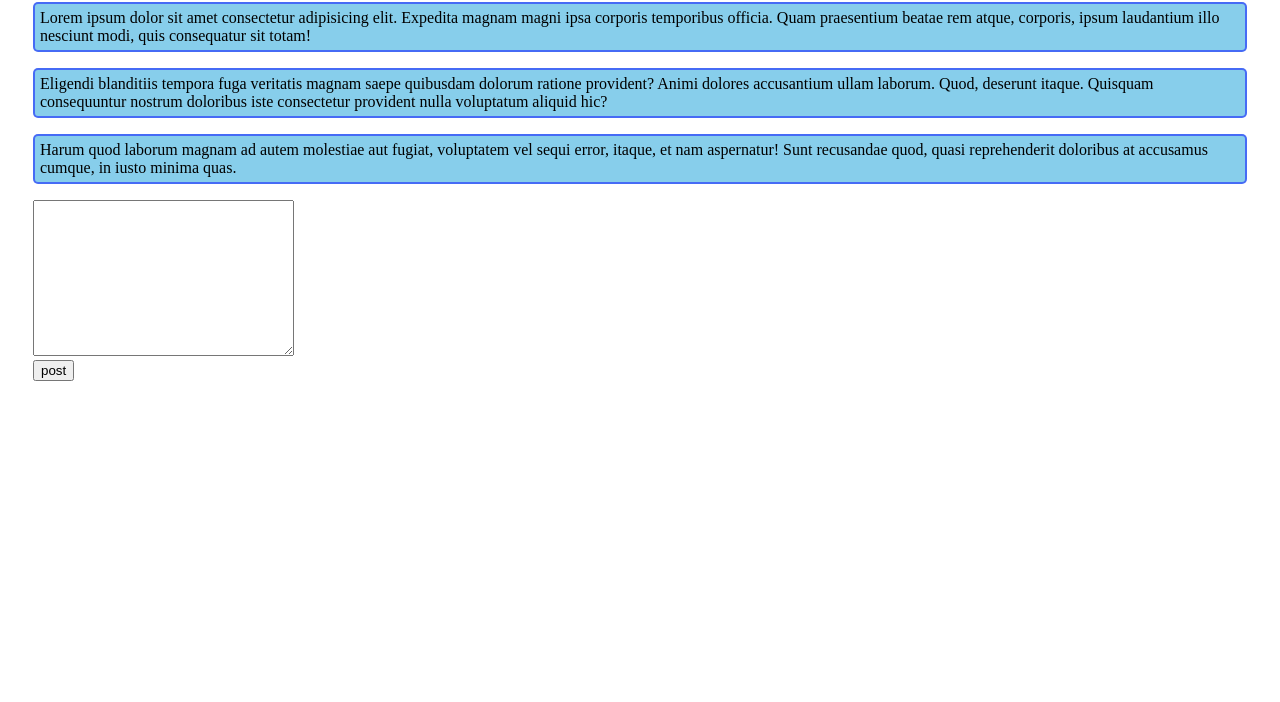
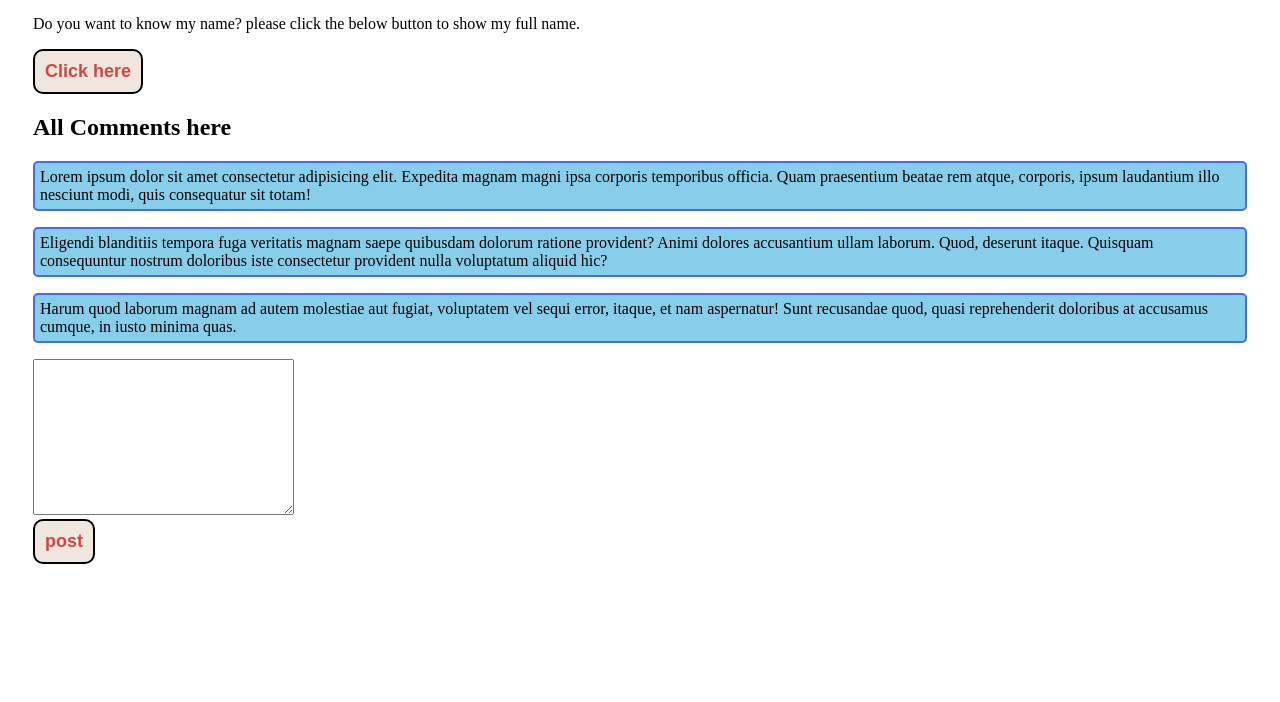
Before and after one commit to nahidkhan31/practice-js, a plain HTML site: page index.html in a window 1280 px wide. Shown: the part 98-800 px from the top of the page. Drawn offline with Linux system fonts and the light colour scheme.

Commit message:
added code

```diff
--- a/index.html
+++ b/index.html
@@ -7,6 +7,11 @@
     <link rel="stylesheet" href="style/style.css">
 </head>
 <body>
+  <div>
+    <h1 id="show-name">My name is _____</h1>
+    <p>Do you want to know my name? please click the below button to show my full name.</p>
+    <button class="btn-primari" id="btn-name">Click here</button>
+  </div>
   <h2>All Comments here</h2>
   <div id="comments-container">
       <p class="comment">Lorem ipsum dolor sit amet consectetur adipisicing elit. Expedita magnam magni ipsa corporis
@@ -23,9 +28,10 @@
       <!-- <form> -->
       <textarea name="" id="comment-text-box" cols="30" rows="10" id=""></textarea>
       <br>
-      <button id="post-comment">post</button>
+      <button class="btn-primari" id="post-comment">post</button>
       <!-- </form> -->
   </div>
+
 
   <script src="jsfile/file.js"></script>
 </body>
--- a/jsfile/file.js
+++ b/jsfile/file.js
@@ -9,3 +9,8 @@ document.getElementById('post-comment').addEventListener('click', function(){
     commentTexBox.value='';
 
   })
+
+document.getElementById('btn-name').addEventListener('click', function(){
+    const showName = document.getElementById('show-name');
+    showName.innerText="My name is Nahid Khan Niloy";
+})
--- a/style/style.css
+++ b/style/style.css
@@ -4,9 +4,19 @@ body{
   .title {
       color: #5C6AC4;
   }
-   .comment {
+.comment {
               background-color: skyblue;
               border: 2px solid rgba(0, 0, 255, 0.484);
               border-radius: 5px;
               padding: 5px;
           }
+.btn-primari{
+     border: 2px solid black;
+     padding: 10px;
+     border-radius: 10px;
+     background-color: rgb(239, 231, 221);
+     font-size: 1rem;
+     font-size: large;
+     font-weight: bold;
+     color: rgb(211, 70, 70);
+}
```
